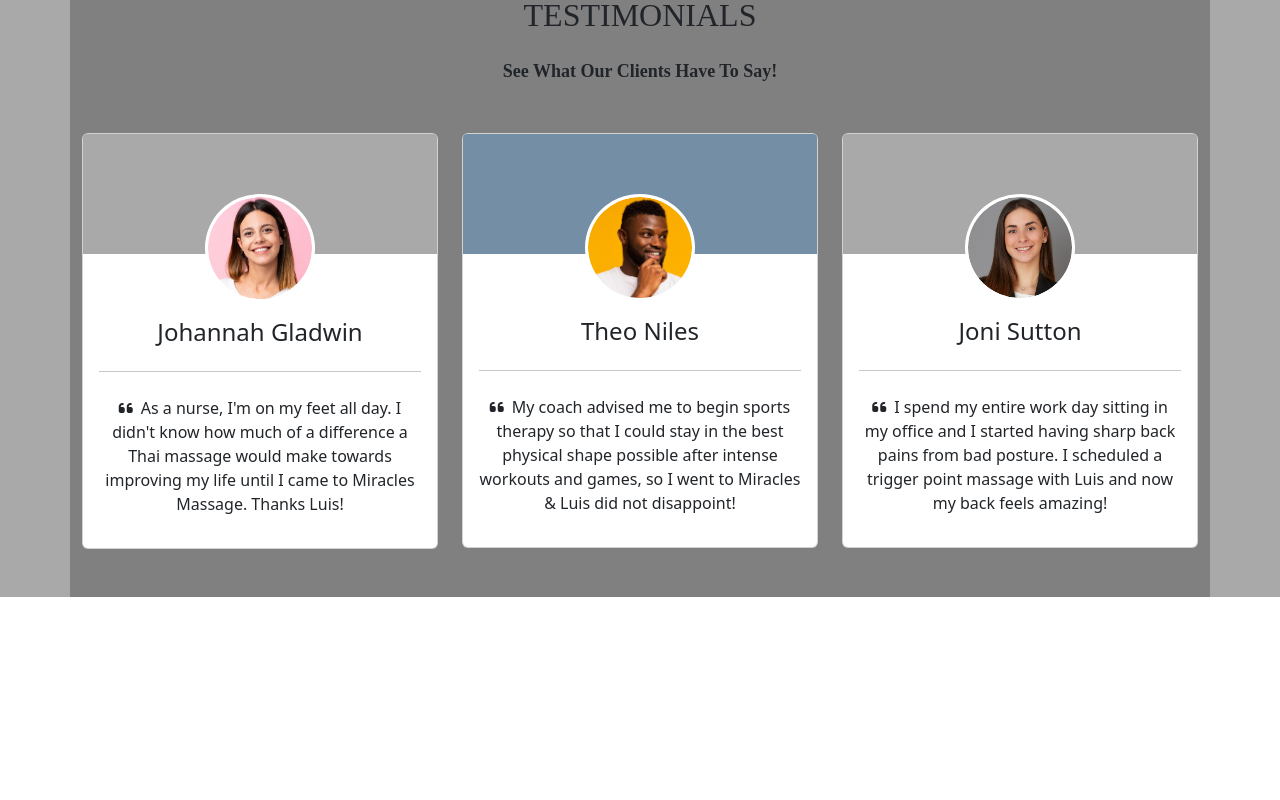
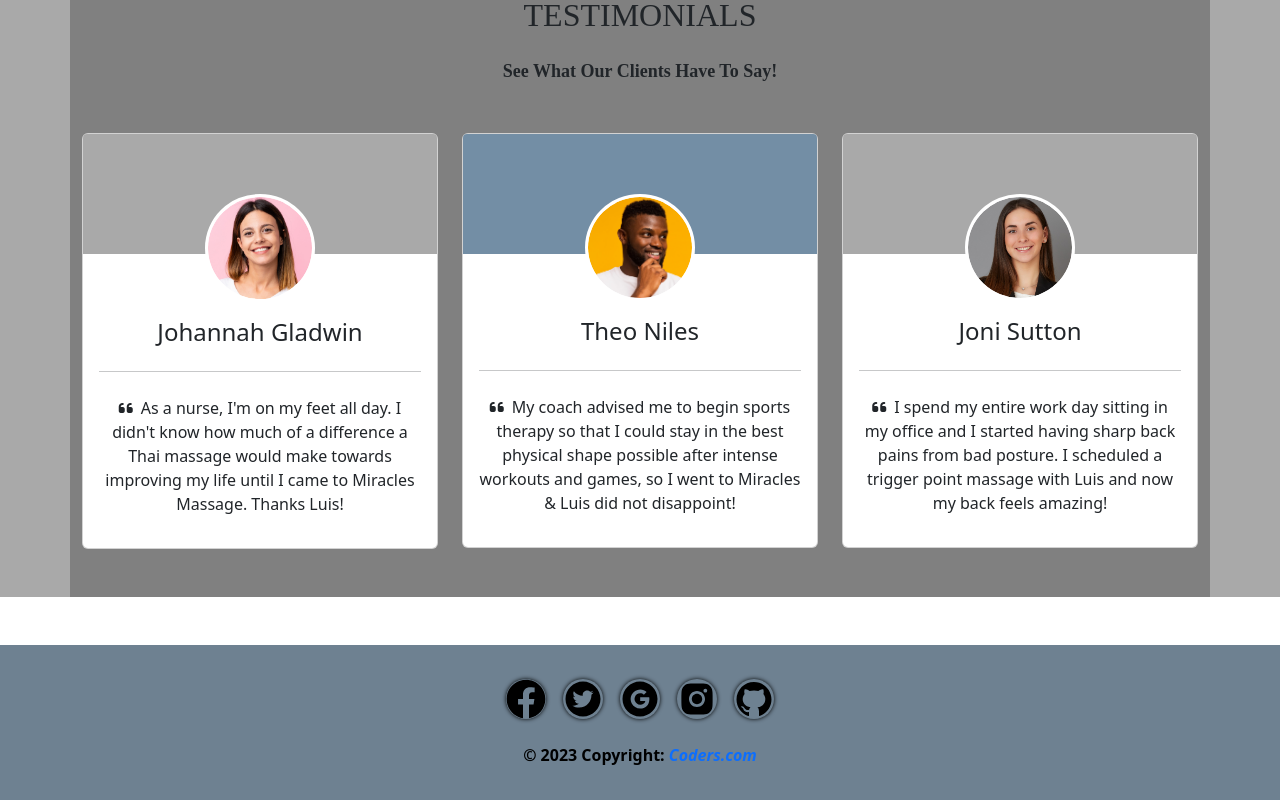
Before and after one commit to Nexustential/MiraclesMassage, a React (Create React App) app: page /about in a window 1280 px wide. Shown: the part 865-1665 px from the top of the page. Before the commit the page ends 1510 px from the top, so only its background shows below. Built offline with nearby package versions, Linux system fonts and the light colour scheme.

Commit message:
Footer Created

```diff
--- a/src/App.js
+++ b/src/App.js
@@ -3,6 +3,7 @@ import NavBar from "./Components/NavBar";
 import About from "./Pages/About";
 import Home from "./Pages/Home";
 import ServicesPage from "./Pages/ServicesPage";
+import Footer from "./Components/Footer";
 
 const App = () => {
   return (
@@ -13,6 +14,7 @@ const App = () => {
         <Route path="/services" element={<ServicesPage />} />
         <Route path="/about" element={<About />} />
       </Routes>
+      <Footer />
     </div>
   );
 };
--- /dev/null
+++ b/src/Components/Footer.js
@@ -0,0 +1,44 @@
+import { FaFacebook } from "react-icons/fa";
+import { AiFillTwitterCircle } from "react-icons/ai";
+import { AiFillInstagram } from "react-icons/ai";
+import { AiFillGoogleCircle } from "react-icons/ai";
+import { AiFillGithub } from "react-icons/ai";
+import "../Styles/Footer.css";
+
+const Footer = () => {
+  const iconStyle = {
+    boxShadow: "0 0 4px black",
+    borderRadius: "100%",
+  };
+  return (
+    <div className="footerContainer">
+      <div className="iconsContainer">
+        <span>
+          <FaFacebook style={iconStyle} />
+        </span>
+        <span>
+          <AiFillTwitterCircle style={iconStyle} />
+        </span>
+        <span>
+          <AiFillGoogleCircle style={iconStyle} />
+        </span>
+        <span>
+          <AiFillInstagram style={iconStyle} />
+        </span>
+        <span>
+          <AiFillGithub style={iconStyle} />
+        </span>
+      </div>
+      <div className="textContainer">
+        <span>
+          © 2023 Copyright:{" "}
+          <a className="linkFooter" href="https://mdbootstrap.com/">
+            Coders.com
+          </a>
+        </span>
+      </div>
+    </div>
+  );
+};
+
+export default Footer;
--- /dev/null
+++ b/src/Styles/Footer.css
@@ -0,0 +1,28 @@
+.iconsContainer {
+  width: 100%;
+  height: 100px;
+  display: flex;
+  justify-content: center;
+  align-items: center;
+  gap: 17px;
+  font-size: 40px;
+  background-color: rgb(110, 129, 145);
+  color: black;
+}
+
+.footerContainer .textContainer {
+  margin-top: -35px;
+  font-size: 1em;
+  font-weight: bolder;
+  display: flex;
+  justify-content: center;
+  align-items: center;
+  background-color: rgb(110, 129, 145);
+  color: black;
+  height: 90px;
+}
+
+.textContainer .linkFooter {
+  text-decoration: none;
+  font-style: italic;
+}
```
